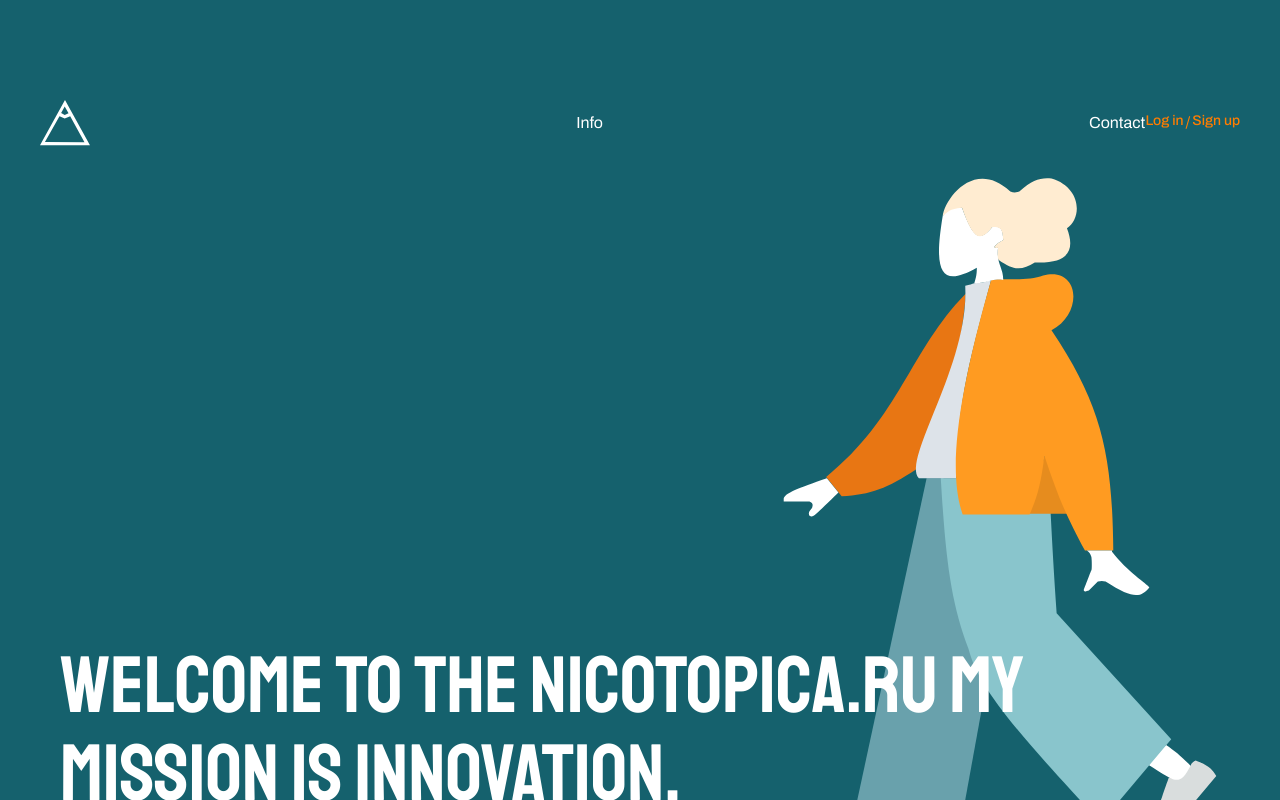
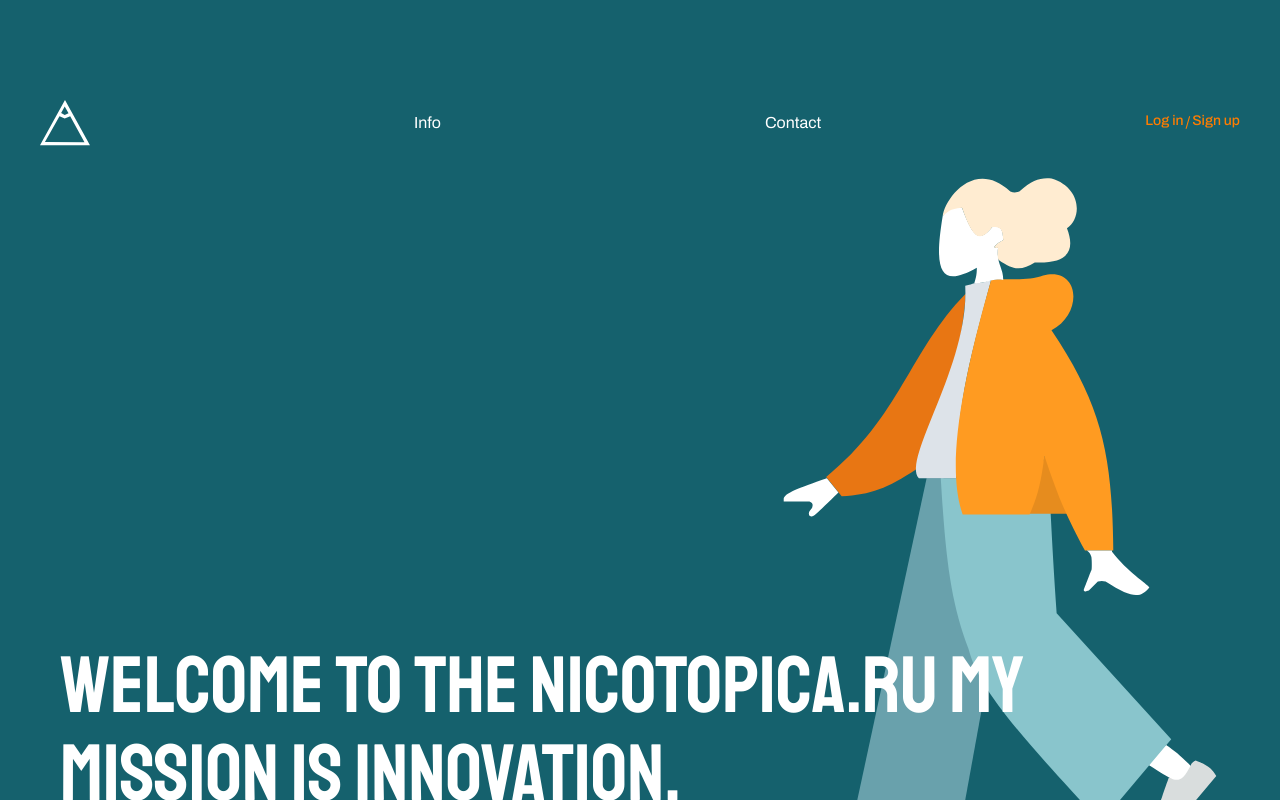
Before and after one commit to Nikolay-Yakunin/albatro_test, a Next.js app: page / in a window 1280 px wide. Shown: the top 800 px of the page. Built offline with nearby package versions, Linux system fonts and the light colour scheme; no server answers.

Commit message:
ref nav and header

```diff
--- a/src/shared/ui/Navigation/Navigation.tsx
+++ b/src/shared/ui/Navigation/Navigation.tsx
@@ -1,4 +1,5 @@
 import Link from "next/link";
+import { ReactNode } from "react";
 
 type NavigationItem = {
     label?: string | React.ReactNode;
@@ -7,9 +8,10 @@
 
 interface NavigationProps {
     links: NavigationItem[];
+    children?: ReactNode;
 }
 
-export const Navigation = ({ links }: NavigationProps) => {
+export const Navigation = ({ links, children }: NavigationProps) => {
     return (
         <nav className="w-full">
             <ul className="flex gap-10 justify-between items-center">
@@ -20,6 +22,7 @@
                         </Link>
                     </li>
                 ))}
+                {children}
             </ul>
         </nav>
     );
--- a/src/widgets/Header/ui/Header.tsx
+++ b/src/widgets/Header/ui/Header.tsx
@@ -15,8 +15,11 @@
     return (
         <header className="w-full place-items-center pt-[20px] md:pt-[100px] px-[20px]">
             <div className="container flex items-center justify-between mb-8 max-w-[1200px]">
-                <Navigation links={links} />
-                <UserInfo />
+                <Navigation links={links} >
+                    <li>
+                        <UserInfo />
+                    </li>
+                </Navigation>
             </div>
         </header>
     );
```
